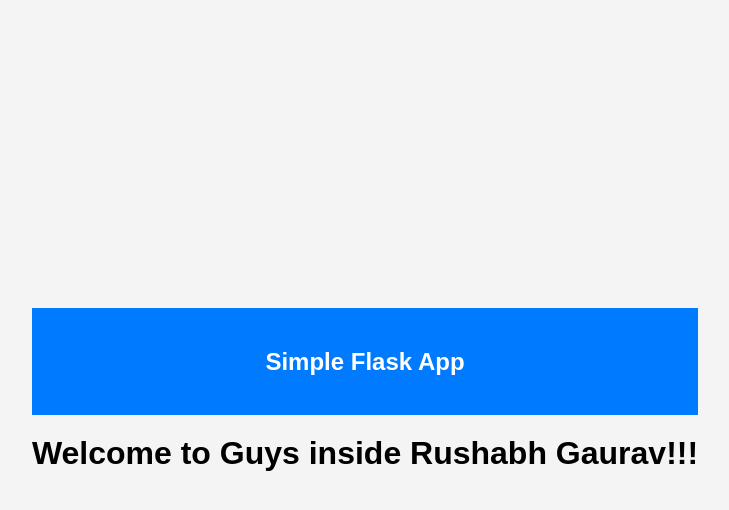
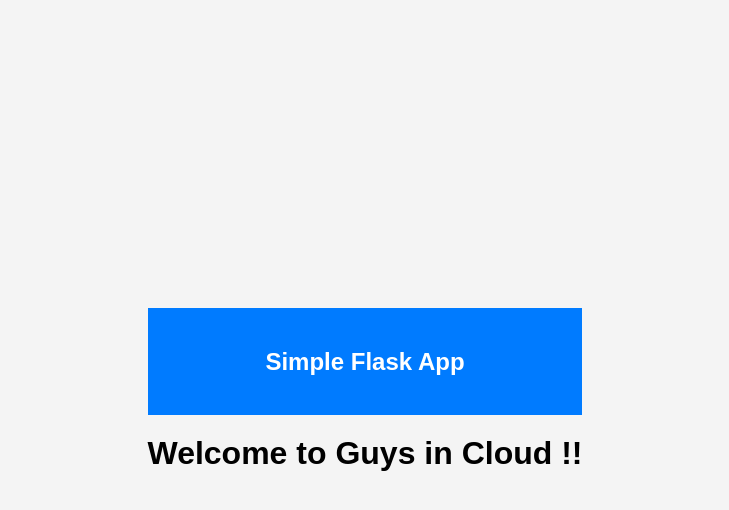
Before and after one commit to Vinayak-009/githubActions-to-ecs, a Flask app: page / in a window 1280 px wide. Shown: the top 510 px of the page, without its empty margins (275-1004 px from the left). Run offline with Flask 3, Linux system fonts and the light colour scheme.

Commit message:
Update welcome.html

```diff
--- a/templates/welcome.html
+++ b/templates/welcome.html
@@ -35,7 +35,7 @@
         <div class="header">
             <h2>Simple Flask App</h2>
         </div>
-        <h1>Welcome to Guys inside  Rushabh Gaurav!!!</h1>
+        <h1>Welcome to Guys in Cloud !!</h1>
     </div>
 </body>
 </html>
```
